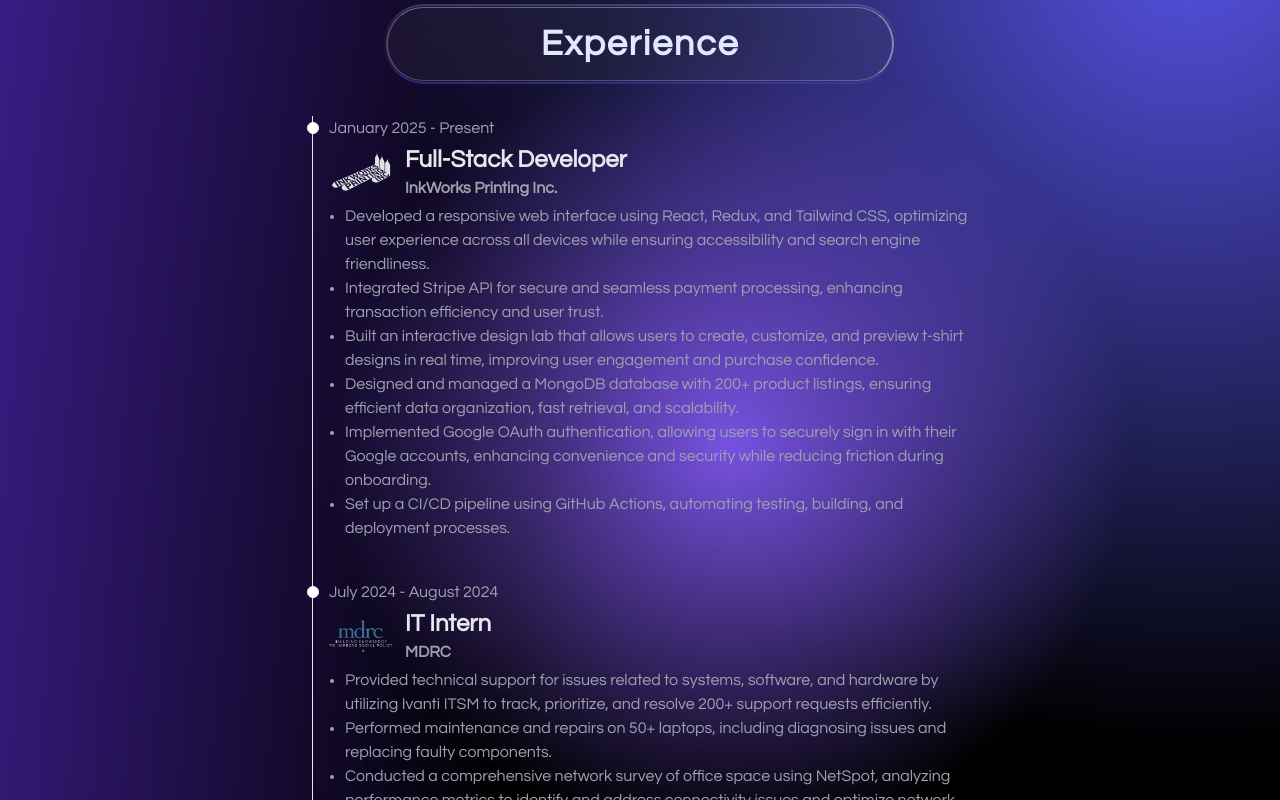
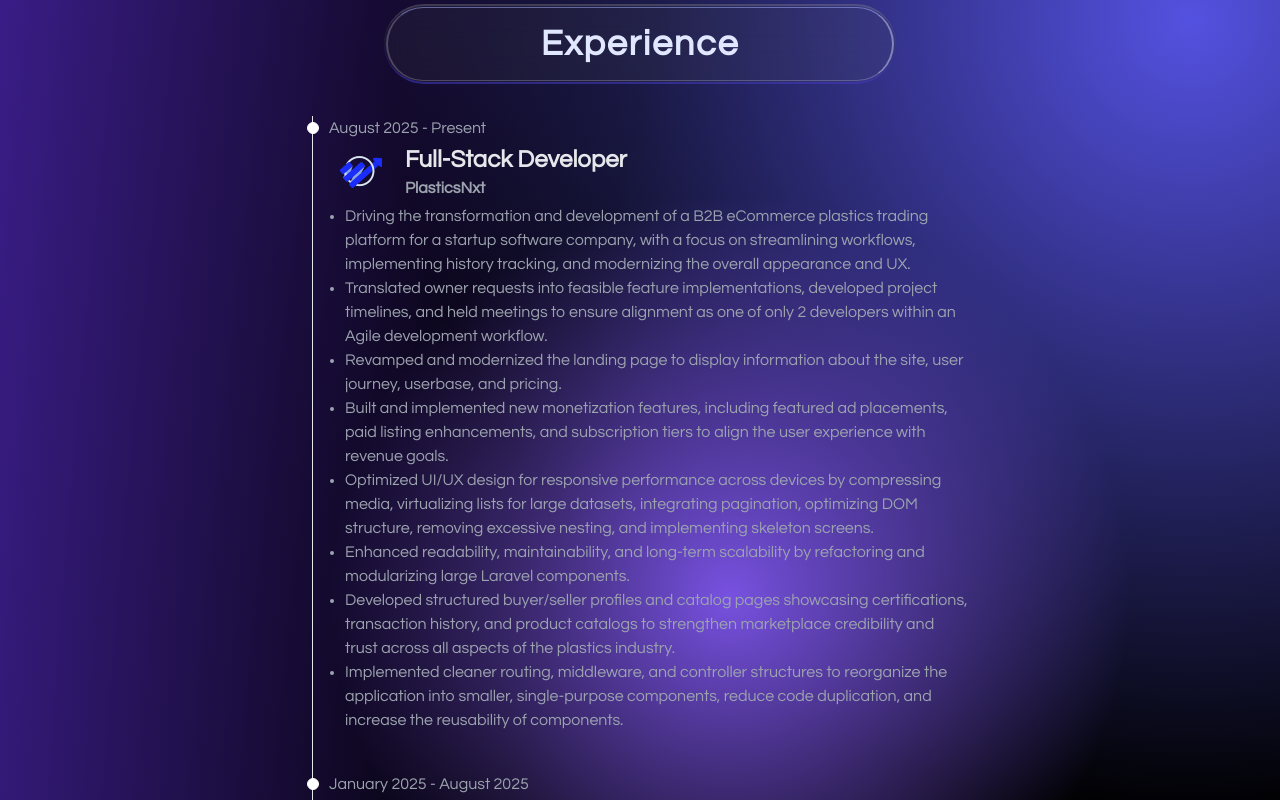
Before and after one commit to elvli/DevPortfolio, a React (Create React App) app: page / in a window 1280 px wide. Shown: the part 500-1300 px from the top of the page. Built offline with nearby package versions, Linux system fonts and the light colour scheme.

Commit message:
Updated with new resume

```diff
--- a/src/Components/Education.js
+++ b/src/Components/Education.js
@@ -58,7 +58,7 @@
             Network and Systems Administration Course
           </p>
 
-          <p className="italic text-gray-400">2024 - Present</p>
+          <p className="italic text-gray-400">2024 - 2025</p>
           <p className="text-gray-500">
             Linux Systems Administration - Computer Networking - Azure Cloud
             Computing - AI Fundamentals
--- a/src/Components/Experience.js
+++ b/src/Components/Experience.js
@@ -1,5 +1,6 @@
 import SectionTitle from "./SectionTitle";
 
+import PlasticNxtLogo from "../Assets/Experience/PlasticsNxt-logo.png";
 import InkWorksLogo from "../Assets/Experience/InkWorks-logo.png";
 import MDRCLogo from "../Assets/Experience/MDRC-logo.png";
 import NYCDEPLogo from "../Assets/Experience/NYCDEP-logo.png";
@@ -8,21 +9,34 @@
   const experiences = [
     {
       role: "Full-Stack Developer",
+      company: "PlasticsNxt",
+      duration: "August 2025 - Present",
+      link: "https://plasticsnxt.com",
+      logo: PlasticNxtLogo,
+      description: [
+        `Driving the transformation and development of a B2B eCommerce plastics trading platform for a startup software company, with a focus on streamlining workflows, implementing history tracking, and modernizing the overall appearance and UX.`,
+        `Translated owner requests into feasible feature implementations, developed project timelines, and held meetings to ensure alignment as one of only 2 developers within an Agile development workflow.`,
+        `Revamped and modernized the landing page to display information about the site, user journey, userbase, and pricing.`,
+        `Built and implemented new monetization features, including featured ad placements, paid listing enhancements, and subscription tiers to align the user experience with revenue goals.`,
+        `Optimized UI/UX design for responsive performance across devices by compressing media, virtualizing lists for large datasets, integrating pagination, optimizing DOM structure, removing excessive nesting, and implementing skeleton screens.`,
+        `Enhanced readability, maintainability, and long-term scalability by refactoring and modularizing large Laravel components.`,
+        `Developed structured buyer/seller profiles and catalog pages showcasing certifications, transaction history, and product catalogs to strengthen marketplace credibility and trust across all aspects of the plastics industry.`,
+        `Implemented cleaner routing, middleware, and controller structures to reorganize the application into smaller, single-purpose components, reduce code duplication, and increase the reusability of components.`,
+      ],
+    },
+    {
+      role: "Full-Stack Developer",
       company: "InkWorks Printing Inc.",
-      duration: "January 2025 - Present",
+      duration: "January 2025 - August 2025",
       link: "https://inkworksprinting.shop",
       logo: InkWorksLogo,
       description: [
-        `Developed a responsive web interface using React, Redux, and Tailwind CSS, optimizing user experience
-          across all devices while ensuring accessibility and search engine friendliness.`,
-        `Integrated Stripe API for secure and seamless payment processing, enhancing transaction efficiency and user trust.`,
-        `Built an interactive design lab that allows users to create, customize, and preview t-shirt designs in real time,
-          improving user engagement and purchase confidence.`,
-        `Designed and managed a MongoDB database with 200+ product listings, ensuring efficient data organization,
-          fast retrieval, and scalability.`,
-        `Implemented Google OAuth authentication, allowing users to securely sign in with their Google accounts, enhancing
-          convenience and security while reducing friction during onboarding.`,
-        `Set up a CI/CD pipeline using GitHub Actions, automating testing, building, and deployment processes.`,
+        `Designed and developed a responsive eCommerce platform from scratch that enables users to design and customize apparel while ensuring a smooth user experience, accessibility, and SEO optimization using React, Redux, and Tailwind CSS.`,
+        `Implemented a custom design editor to support image uploads across image formats, text styling, and live previews on apparel templates, leveraging React and specialized npm libraries.`,
+        `Reduced asset sizes, created new descriptive tags, and implemented skeleton states and loading animations to streamline the user experience, and improved accessibility by introducing ARIA roles and keyboard-friendly interactions.`,
+        `Ensured secure and efficient client-server communication by building RESTful APIs with Node.js and Express for tracking inventory management, user authentication, and order processing.`,
+        `Designed and optimized a MongoDB database with 200+ product listings by implementing schema design, indexing strategies, and query optimization to ensure efficient data organization, fast retrieval, and scalability.`,
+        `Implemented a CI/CD pipeline using GitHub Actions to automate testing, building, and deployment processes, generating 6 hours of weekly time savings for the development team.`,
       ],
     },
     {
@@ -32,9 +46,8 @@
       link: "https://www.mdrc.org/",
       logo: MDRCLogo,
       description: [
-        `Provided technical support for issues related to systems, software, and hardware
-          by utilizing Ivanti ITSM to track, prioritize, and resolve 200+ support requests efficiently.`,
-        `Performed maintenance and repairs on 50+ laptops, including diagnosing issues and replacing faulty components.`,
+        `Provided technical support for system, software, and hardware issues and successfully tracked, prioritized, and resolved 200+ support requests within defined SLAs using Ivanti ITSM and Active Directory.`,
+        `Performed maintenance on 50+ laptops by diagnosing issues and replacing faulty components, and supported the onboarding process for new hardware and applications, such as Dell Latitudes and iPads.`,
         `Conducted a comprehensive network survey of office space using NetSpot, analyzing performance metrics to
           identify and address connectivity issues and optimize network efficiency.`,
         `Observed and participated in weekly data science team meetings, gaining insight into problem-solving
```
Also changed, not shown: src/Assets/Experience/PlasticsNxt-logo.png (added), 1 other file (tests, documents, lock files or other folders).
